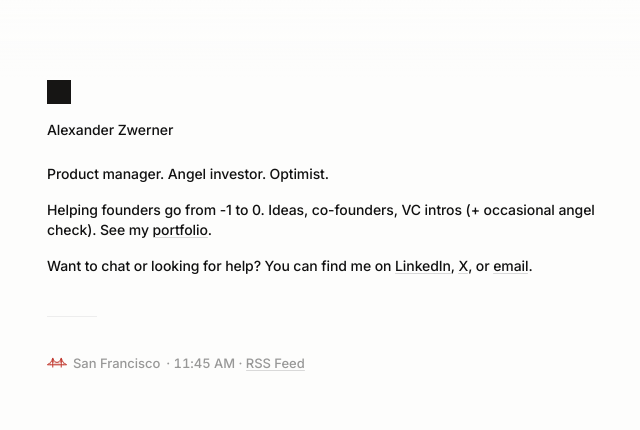
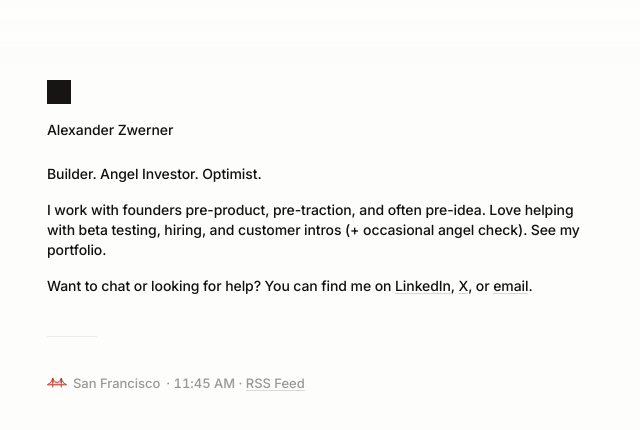
Before and after one commit to AlexanderBZ/Personal-Website, a Next.js app: page / in a window 1280 px wide. Shown: the top 430 px of the page, without its empty margins (318-958 px from the left). Built offline with nearby package versions, Linux system fonts and the light colour scheme.

Commit message:
Update homepage bio copy

```diff
--- a/app/page.tsx
+++ b/app/page.tsx
@@ -70,9 +70,10 @@ export default async function Home() {
             </span>
           ) : null}
         </header>
-        <p>Product manager. Angel investor. Optimist.</p>
+        <p>Builder. Angel Investor. Optimist.</p>
         <p>
-          Helping founders go from -1 to 0. Ideas, co-founders, VC intros (+
+          I work with founders pre-product, pre-traction, and often pre-idea.
+          Love helping with beta testing, hiring, and customer intros (+
           occasional angel check). See my{" "}
           <Link className="basic-link" href="/portfolio">
             portfolio
```
